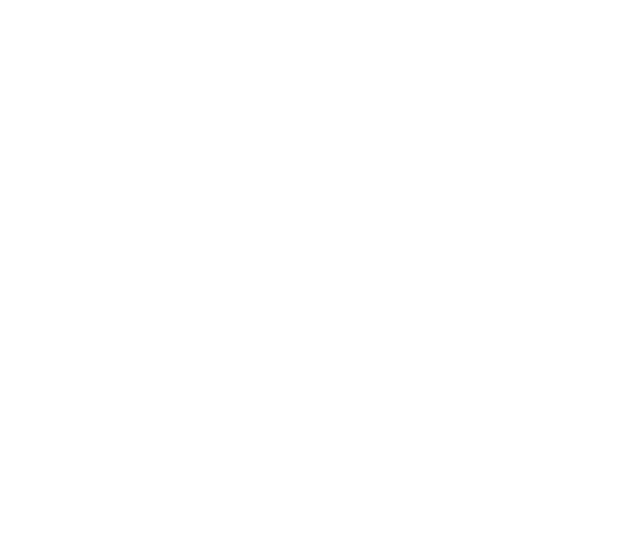
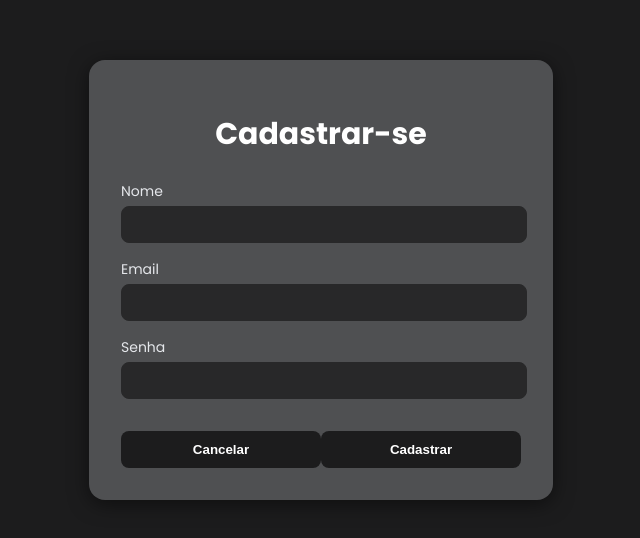
Before and after one commit to danisfon/pw-projeto-leilao-frontend, a React (Create React App) app: page /cadastro in a window 1280 px wide. Before the commit this address had no page. Shown: the part 120-658 px from the top of the page, without its empty margins (319-959 px from the left). Built offline with nearby package versions, Linux system fonts and the light colour scheme.

Commit message:
atualizando cores e add tela de recuperacao

```diff
--- a/src/App.jsx
+++ b/src/App.jsx
@@ -1,12 +1,21 @@
 import React from "react";
 import { BrowserRouter as Router, Routes, Route } from "react-router-dom";
 import Login from "./pages/Login";
+import Cadastro from "./pages/Cadastro";
+import Recuperar from "./pages/Recuperar";
+
+import { fakeUsers } from "./data/fakeUsers";
+if (!localStorage.getItem("fakeUsers")) {
+  localStorage.setItem("fakeUsers", JSON.stringify(fakeUsers));
+}
 
 const App = () => {
   return (
     <Router>
       <Routes>
         <Route path="/" element={<Login />} />
+        <Route path="/cadastro" element={<Cadastro />} />
+        <Route path="/recuperar" element={<Recuperar />} />
         <Route path="/dashboard" element={<div className='dashboard'>Bem-vindo ao sistema de leilão!</div>} />
       </Routes>
     </Router>
--- a/src/data/fakeUsers.js
+++ b/src/data/fakeUsers.js
@@ -2,8 +2,8 @@ export const fakeUsers = [
   {
     email: "dani",
     password: "123",
+    name: "Daniele"
   },
 ];
 
-// Rodar isso uma vez (ex: no App ou main.jsx) para popular localStorage
 localStorage.setItem("fakeUsers", JSON.stringify(fakeUsers));
--- a/src/hooks/useAuth.js
+++ b/src/hooks/useAuth.js
@@ -6,5 +6,14 @@ export const useAuth = () => {
     );
   };
 
-  return { login };
+  const register = (name, email, password) => {
+    const users = JSON.parse(localStorage.getItem("fakeUsers")) || [];
+    const exists = users.some((u) => u.email === email);
+    if (exists) return false;
+    users.push({ name, email, password });
+    localStorage.setItem("fakeUsers", JSON.stringify(users));
+    return true;
+  };
+
+  return { login, register };
 };
--- a/src/index.css
+++ b/src/index.css
@@ -1,8 +1,10 @@
+@import url('https://fonts.googleapis.com/css2?family=Poppins:ital,wght@0,100;0,200;0,300;0,400;0,500;0,600;0,700;0,800;0,900;1,100;1,200;1,300;1,400;1,500;1,600;1,700;1,800;1,900&display=swap');
+
 body {
   margin: 0;
   padding: 0;
-  font-family: Arial, sans-serif;
-  background: linear-gradient(to bottom right, #6b21a8, #111827);
+  font-family: "Poppins", sans-serif;
+  background: #1c1c1d;
   color: white;
 }
 
@@ -14,65 +16,62 @@ body {
 }
 
 .login-box {
-  background-color: #0f172a;
-  padding: 2rem;
-  border-radius: 1rem;
+  background-color: #4f5052;
+  padding: 32px;
+  border-radius: 16px;
   box-shadow: 0 4px 20px rgba(0, 0, 0, 0.5);
   width: 100%;
   max-width: 400px;
 }
 
 .login-title {
-  font-size: 1.875rem;
+  font-size: 30px;
   font-weight: bold;
   text-align: center;
-  margin-bottom: 1.5rem;
+  margin-bottom: 24px;
 }
 
 .input-group {
-  margin-bottom: 1rem;
+  margin-bottom: 16px;
 }
 
 .input-group label {
   display: block;
-  margin-bottom: 0.25rem;
+  margin-bottom: 4px;
   color: #e5e7eb;
-  font-size: 0.875rem;
+  font-size: 14px;
 }
 
 .input {
-  width: 100%;
-  padding: 0.5rem;
-  border-radius: 0.5rem;
-  border: 1px solid #374151;
-  background-color: #1f2937;
+  width: 96%;
+  padding: 10px;
+  border-radius: 8px;
+  border: 1px solid #282829;
+  background-color: #282829;
   color: white;
 }
 
 .login-button {
-  width: 100%;
-  padding: 0.5rem;
-  background-color: #8b5cf6;
+  width: 50%;
+  padding: 11px;
+  background-color: #1c1c1d;
   border: none;
-  border-radius: 0.5rem;
+  border-radius: 8px;
   color: white;
   font-weight: bold;
   cursor: pointer;
-  transition: background-color 0.2s;
-}
-
-.login-button:hover {
-  background-color: #7c3aed;
+  display: block;
+  margin: 16px auto 0 auto;
 }
 
 .login-links {
   text-align: center;
-  font-size: 0.875rem;
-  margin-top: 1rem;
+  font-size: 14px;
+  margin-top: 16px;
 }
 
 .login-links a {
-  color: #a78bfa;
+  color: #1c1c1d;
   text-decoration: none;
 }
 
@@ -81,12 +80,12 @@ body {
 }
 
 .error {
-  color: #f87171;
-  font-size: 0.875rem;
-  margin-bottom: 0.75rem;
+  color: #c31212;
+  font-size: 14px;
+  margin-bottom: 12px;
 }
 
 .dashboard {
-  padding: 2rem;
-  font-size: 1.5rem;
+  padding: 32px;
+  font-size: 24px;
 }
--- /dev/null
+++ b/src/pages/Cadastro.jsx
@@ -0,0 +1,61 @@
+import React, { useState } from "react";
+import { Input } from "../components/Input";
+import { useAuth } from "../hooks/useAuth";
+import { useNavigate } from "react-router-dom";
+
+const Cadastro = () => {
+  const [name, setName] = useState("");
+  const [email, setEmail] = useState("");
+  const [password, setPassword] = useState("");
+  const { register } = useAuth();
+  const navigate = useNavigate();
+  const [error, setError] = useState(null);
+  const [success, setSuccess] = useState(null);
+
+  const handleRegister = (e) => {
+    e.preventDefault();
+    const result = register(name, email, password);
+    if (result) {
+      setSuccess("Cadastro realizado com sucesso!");
+      setTimeout(() => navigate("/"), 1500);
+    } else {
+      setError("E-mail já cadastrado.");
+    }
+  };
+
+  return (
+    <div className="login-container">
+      <div className="login-box">
+        <h1 className="login-title">Cadastrar-se</h1>
+        {error && <p className="error">{error}</p>}
+        {success && <p className="success">{success}</p>}
+        <form onSubmit={handleRegister}>
+          <Input
+            label="Nome"
+            type="text"
+            value={name}
+            onChange={(e) => setName(e.target.value)}
+          />
+          <Input
+            label="Email"
+            type="text"
+            value={email}
+            onChange={(e) => setEmail(e.target.value)}
+          />
+          <Input
+            label="Senha"
+            type="password"
+            value={password}
+            onChange={(e) => setPassword(e.target.value)}
+          />
+          <div style={{ display: "flex", justifyContent: "space-between", marginTop: "16px" }}>
+            <button type="button" className="login-button" onClick={() => navigate("/")}>Cancelar</button>
+            <button type="submit" className="login-button">Cadastrar</button>
+          </div>
+        </form>
+      </div>
+    </div>
+  );
+};
+
+export default Cadastro;
--- a/src/pages/Login.jsx
+++ b/src/pages/Login.jsx
@@ -45,10 +45,10 @@ const Login = () => {
         <div className="login-links">
           <p>
             Não tem conta?{' '}
-            <a href="#">Cadastrar-se</a>
+            <a href="/cadastro">Cadastrar-se</a>
           </p>
           <p>
-            <a href="#">Recuperar senha</a>
+            <a href="/recuperar">Recuperar senha</a>
           </p>
         </div>
       </div>
--- /dev/null
+++ b/src/pages/Recuperar.jsx
@@ -0,0 +1,43 @@
+import React, { useState } from "react";
+import { Input } from "../components/Input";
+import { useNavigate } from "react-router-dom";
+
+const Recuperar = () => {
+  const [email, setEmail] = useState("");
+  const [mensagem, setMensagem] = useState(null);
+  const navigate = useNavigate();
+
+  const handleRecuperar = (e) => {
+    e.preventDefault();
+    const usuarios = JSON.parse(localStorage.getItem("fakeUsers")) || [];
+    const existe = usuarios.find((u) => u.email === email);
+    if (existe) {
+      setMensagem("Um link de recuperação foi enviado para seu e-mail.");
+    } else {
+      setMensagem("E-mail não encontrado.");
+    }
+  };
+
+  return (
+    <div className="login-container">
+      <div className="login-box">
+        <h1 className="login-title">Recuperar Senha</h1>
+        {mensagem && <p className="error">{mensagem}</p>}
+        <form onSubmit={handleRecuperar}>
+          <Input
+            label="E-mail"
+            type="text"
+            value={email}
+            onChange={(e) => setEmail(e.target.value)}
+          />
+          <div style={{ display: "flex", justifyContent: "space-between", marginTop: "16px" }}>
+            <button type="button" className="login-button" onClick={() => navigate("/")}>Cancelar</button>
+            <button type="submit" className="login-button">Recuperar</button>
+          </div>
+        </form>
+      </div>
+    </div>
+  );
+};
+
+export default Recuperar;
```
Also changed, not shown: src/components/Input.jsx (line endings or trailing spaces), src/index.js (line endings or trailing spaces).
